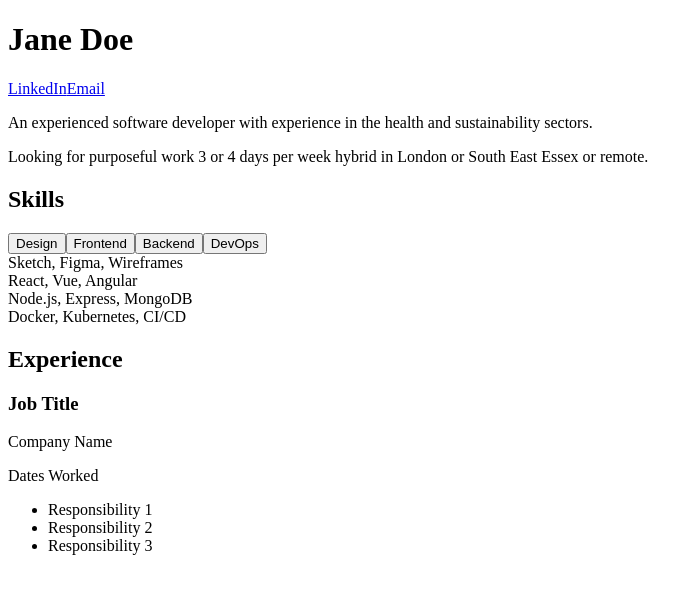
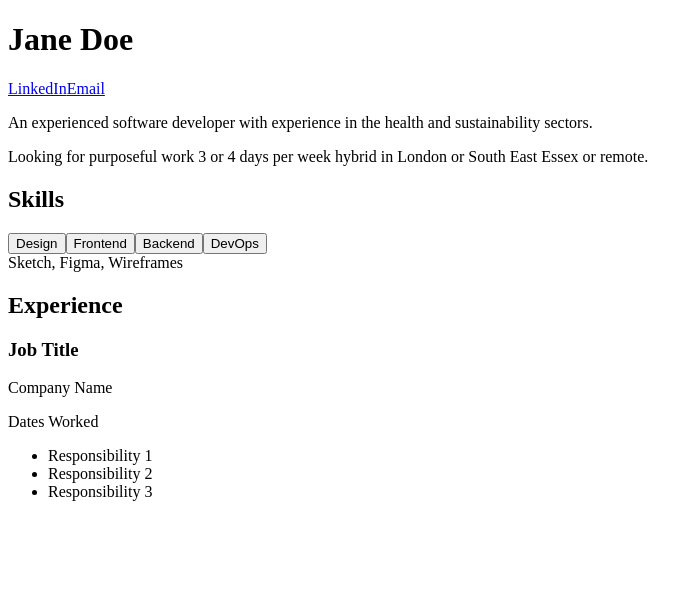
Before and after one commit to benji759/work-webpage, a React (Create React App) app: page / in a window 1280 px wide. Shown: the top 594 px of the page, without its empty margins (0-699 px from the left). Built offline with nearby package versions, Linux system fonts and the light colour scheme.

Commit message:
feat: Only the active tab should be rendered

```diff
--- a/src/Tabs.js
+++ b/src/Tabs.js
@@ -25,9 +25,11 @@ function Tabs() {
       </div>
       <div className="mt-4">
         {tabs.map((tab) => (
-          <div key={tab.name} className={`${activeTab === tab.name ? 'block' : 'hidden'}`}>
-            {tab.content}
-          </div>
+          activeTab === tab.name && (
+            <div key={tab.name}>
+              {tab.content}
+            </div>
+          )
         ))}
       </div>
     </div>
```
